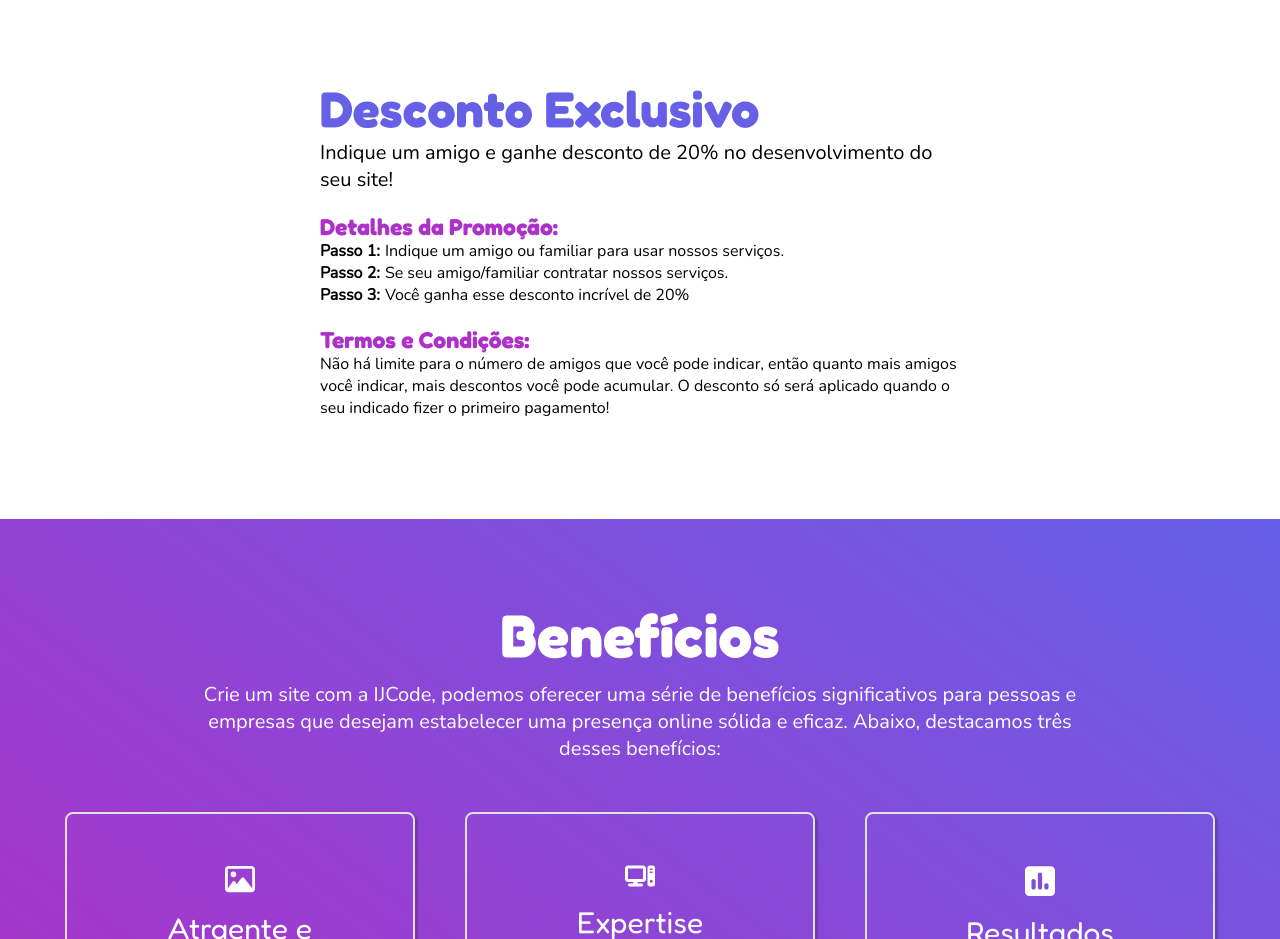
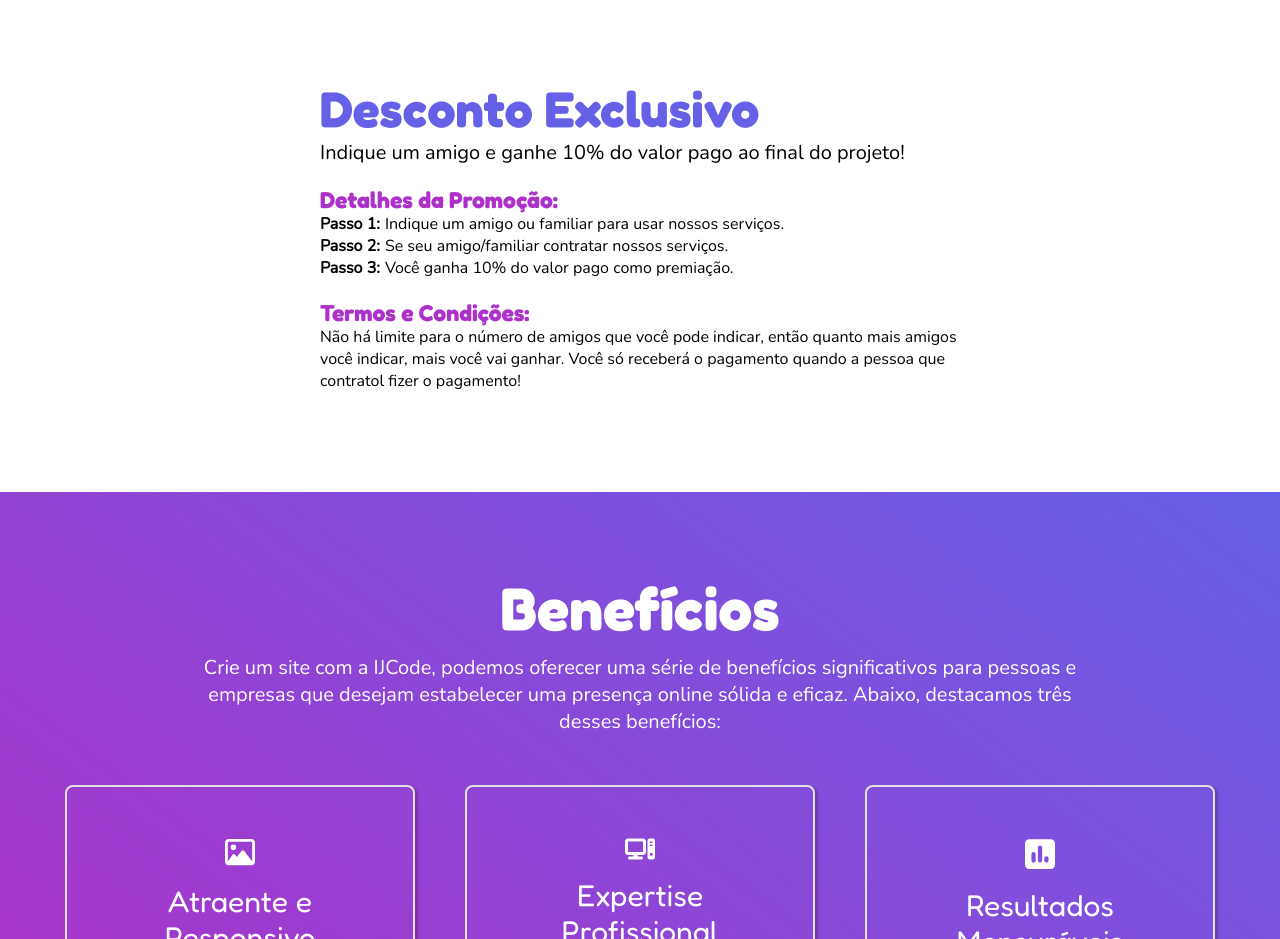
Before and after one commit to IsadoraVanderlan/IJCode, a Next.js app: page / in a window 1280 px wide. Shown: the part 1740-2679 px from the top of the page. Built offline with nearby package versions, Linux system fonts and the light colour scheme.

Commit message:
incluido promocao

```diff
--- a/src/components/Sections/banner/banner.module.css
+++ b/src/components/Sections/banner/banner.module.css
@@ -2,7 +2,7 @@
   background-image: url('../../../../public/img/banner.svg');
   background-position: bottom;
   background-size: cover;
-  padding: 5% 10% 30%;
+  padding: 20px;
   z-index: 1;
 }
 
--- a/src/components/Sections/promoção/Promocao.js
+++ b/src/components/Sections/promoção/Promocao.js
@@ -9,7 +9,7 @@ const Promocao = () => {
       <Fade left>
         <div className={styles.caixaimgpromocao}>
           <div className={styles.imgpromocao}>
-            <img src="./img/img-desconto.png" alt="" />
+            <img src="./img/img-indicacao.png" alt="" />
           </div>
         </div>
       </Fade>
@@ -18,8 +18,7 @@ const Promocao = () => {
         <Fade right>
           <h2>Desconto Exclusivo</h2>
           <p className={styles.ppromocao}>
-            Indique um amigo e ganhe desconto de 20% no desenvolvimento do seu
-            site!
+            Indique um amigo e ganhe 10% do valor pago ao final do projeto!
           </p>
 
           <h3>Detalhes da Promoção:</h3>
@@ -34,16 +33,15 @@ const Promocao = () => {
             </li>
             <li>
               <p className={styles.passospromocao}>Passo 3:</p>
-              <p>Você ganha esse desconto incrível de 20%</p>
+              <p>Você ganha 10% do valor pago como premiação.</p>
             </li>
           </ul>
 
           <h3>Termos e Condições:</h3>
           <p>
             Não há limite para o número de amigos que você pode indicar, então
-            quanto mais amigos você indicar, mais descontos você pode acumular.
-            O desconto só será aplicado quando o seu indicado fizer o primeiro
-            pagamento!
+            quanto mais amigos você indicar, mais você vai ganhar.
+            Você só receberá o pagamento quando a pessoa que contratol fizer o pagamento!
           </p>
         </Fade>
       </div>
```
Also changed, not shown: public/img/img-indicacao.png (added).
